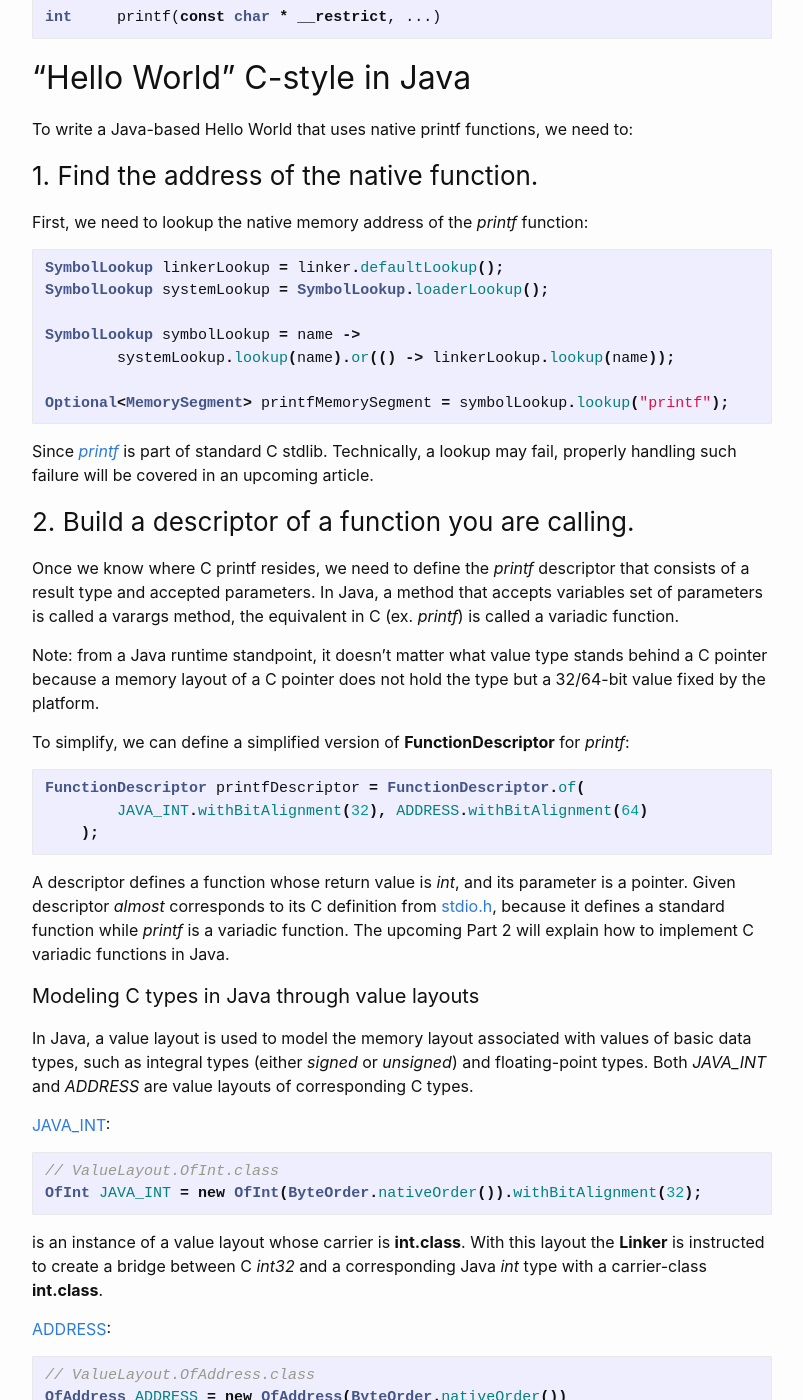
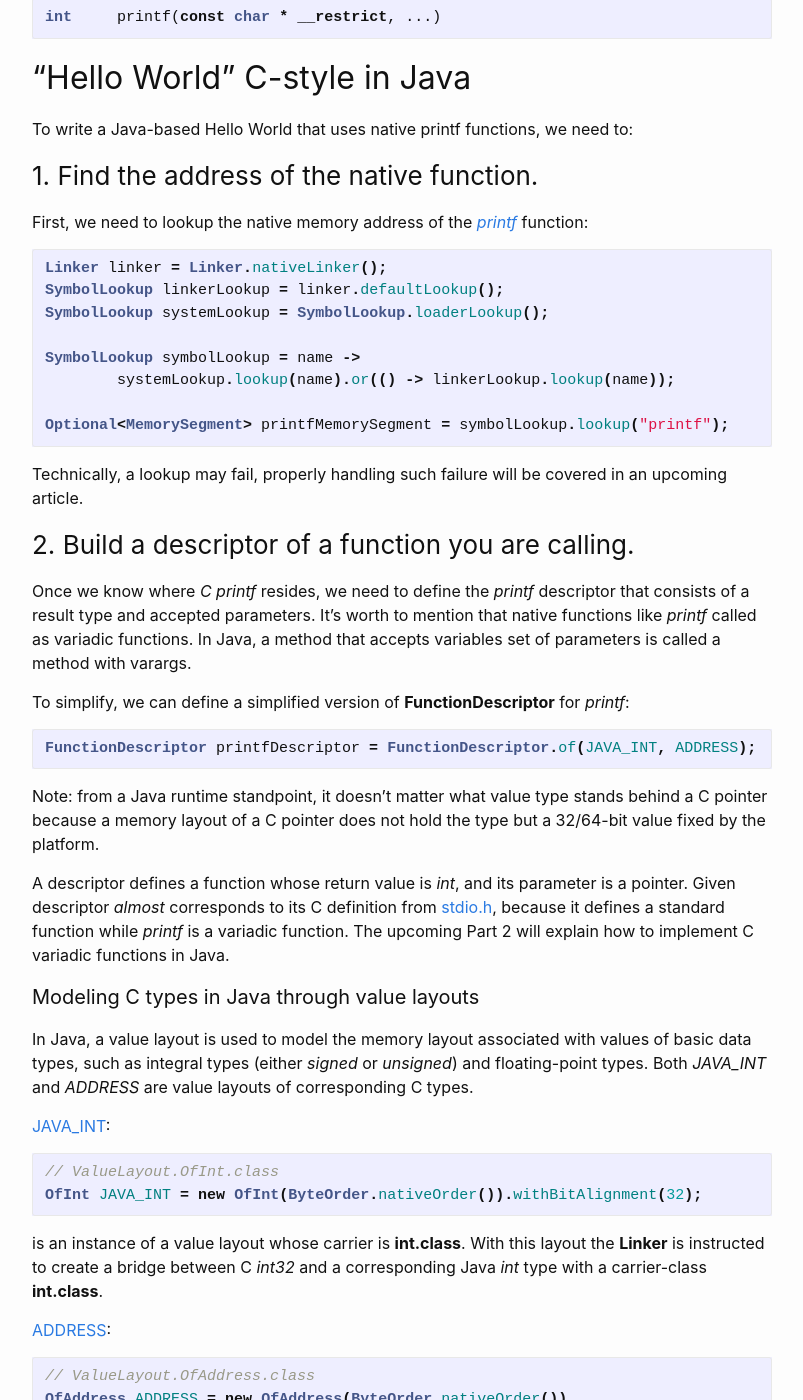
Before and after one commit to denismakogon/denismakogon.github.io, a Jekyll site: the page built from _posts/2022-05-31-introduction-to-project-panama-part-1.markdown, in a window 1280 px wide and 1400 px high, scrolled down 2615 px. Shown: the whole window, without its empty margins (238-1041 px from the left). Built offline with Jekyll 4.4.1, drawn with Linux system fonts in a browser that asks for light colours.

Commit message:
adding more changes

````diff
--- a/_posts/2022-05-31-introduction-to-project-panama-part-1.markdown
+++ b/_posts/2022-05-31-introduction-to-project-panama-part-1.markdown
@@ -87,8 +87,9 @@ To write a Java-based Hello World that uses native printf functions, we need to:
 
 ### 1. Find the address of the native function.
 
-First, we need to lookup the native memory address of the _printf_ function:
+First, we need to lookup the native memory address of the [_printf_](https://www.cplusplus.com/reference/cstdio/printf/) function:
 ```java
+Linker linker = Linker.nativeLinker();
 SymbolLookup linkerLookup = linker.defaultLookup();
 SymbolLookup systemLookup = SymbolLookup.loaderLookup();
 
@@ -98,22 +99,20 @@ SymbolLookup symbolLookup = name ->
 Optional<MemorySegment> printfMemorySegment = symbolLookup.lookup("printf");
 ```
 
-Since [_printf_](https://www.cplusplus.com/reference/cstdio/printf/) is part of standard C stdlib.
 Technically, a lookup may fail, properly handling such failure will be covered in an upcoming article.
 
 ### 2. Build a descriptor of a function you are calling.
 
-Once we know where C printf resides, we need to define the _printf_ descriptor that consists of a result type and accepted parameters.
-In Java, a method that accepts variables set of parameters is called a varargs method, the equivalent in C (ex. _printf_) is called a variadic function.
-
-Note: from a Java runtime standpoint, it doesn't matter what value type stands behind a C pointer because a memory layout of a C pointer does not hold the type but a 32/64-bit value fixed by the platform.
+Once we know where _C printf_ resides, we need to define the _printf_ descriptor that consists of a result type and accepted parameters.
+It's worth to mention that native functions like _printf_ called as variadic functions.
+In Java, a method that accepts variables set of parameters is called a method with varargs.
 
 To simplify, we can define a simplified version of **FunctionDescriptor** for _printf_:
 ```java
-FunctionDescriptor printfDescriptor = FunctionDescriptor.of(
-        JAVA_INT.withBitAlignment(32), ADDRESS.withBitAlignment(64)
-    );
+FunctionDescriptor printfDescriptor = FunctionDescriptor.of(JAVA_INT, ADDRESS);
 ```
+
+Note: from a Java runtime standpoint, it doesn't matter what value type stands behind a C pointer because a memory layout of a C pointer does not hold the type but a 32/64-bit value fixed by the platform.
 
 A descriptor defines a function whose return value is _int_, and its parameter is a pointer.
 Given descriptor _almost_ corresponds to its C definition from [stdio.h](https://www.cplusplus.com/reference/cstdio/printf/),
````
